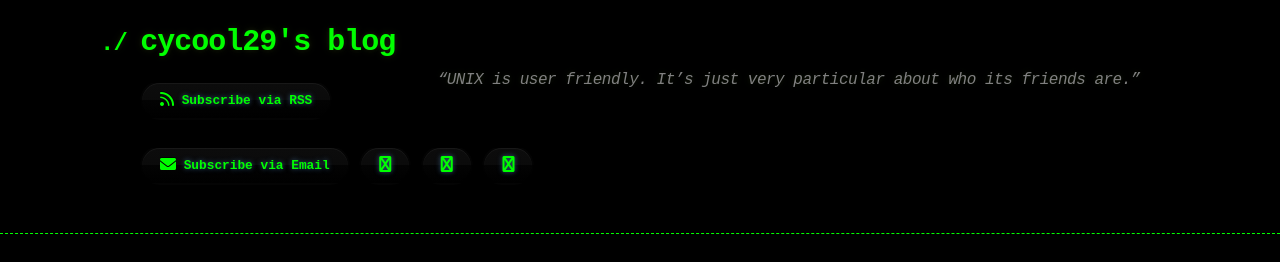
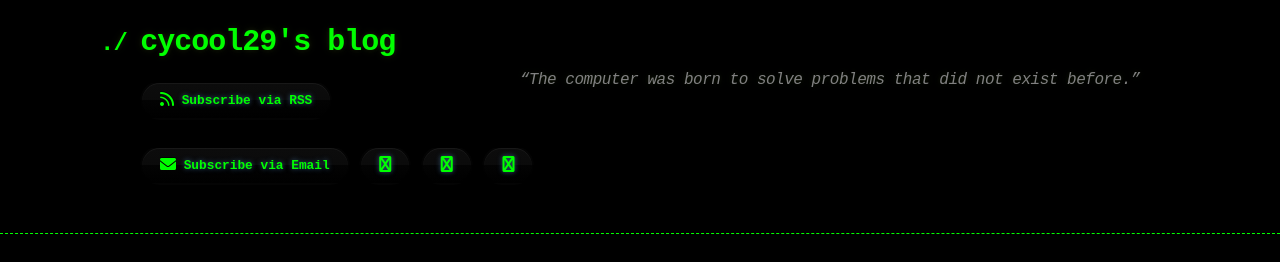
Before and after one commit to cycool29/cycool29.github.io, a Jekyll site: the page built from index.md, in a window 1280 px wide and 900 px high. Shown: the top 262 px of the window. Built offline with Jekyll 4.4.1, drawn with Linux system fonts in a browser that asks for light colours; a style sheet for code colours, icons or effects is not loaded.

Commit message:
Update quotes

```diff
--- a/_config.yml
+++ b/_config.yml
@@ -1,5 +1,5 @@
 title: cycool29's blog
-description: "“UNIX is user friendly. It’s just very particular about who its friends are.” "
+description: "“The computer was born to solve problems that did not exist before.” "
 bio: A high school student. Intermediate in Python, Git, Bash. Learning JavaScript. He/Him. "
 author: cycool29
 url: https://cycool29.github.io
```
